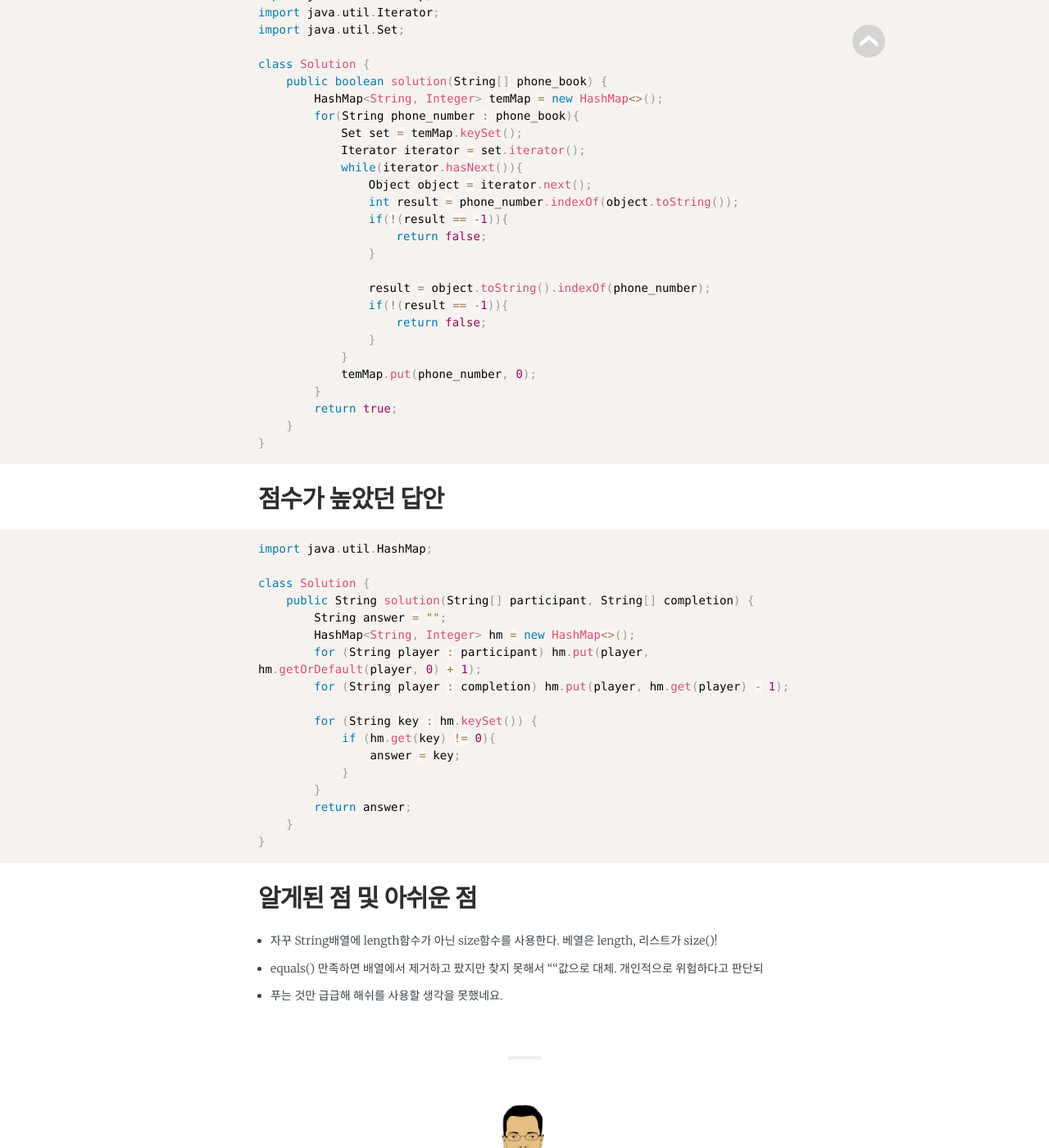
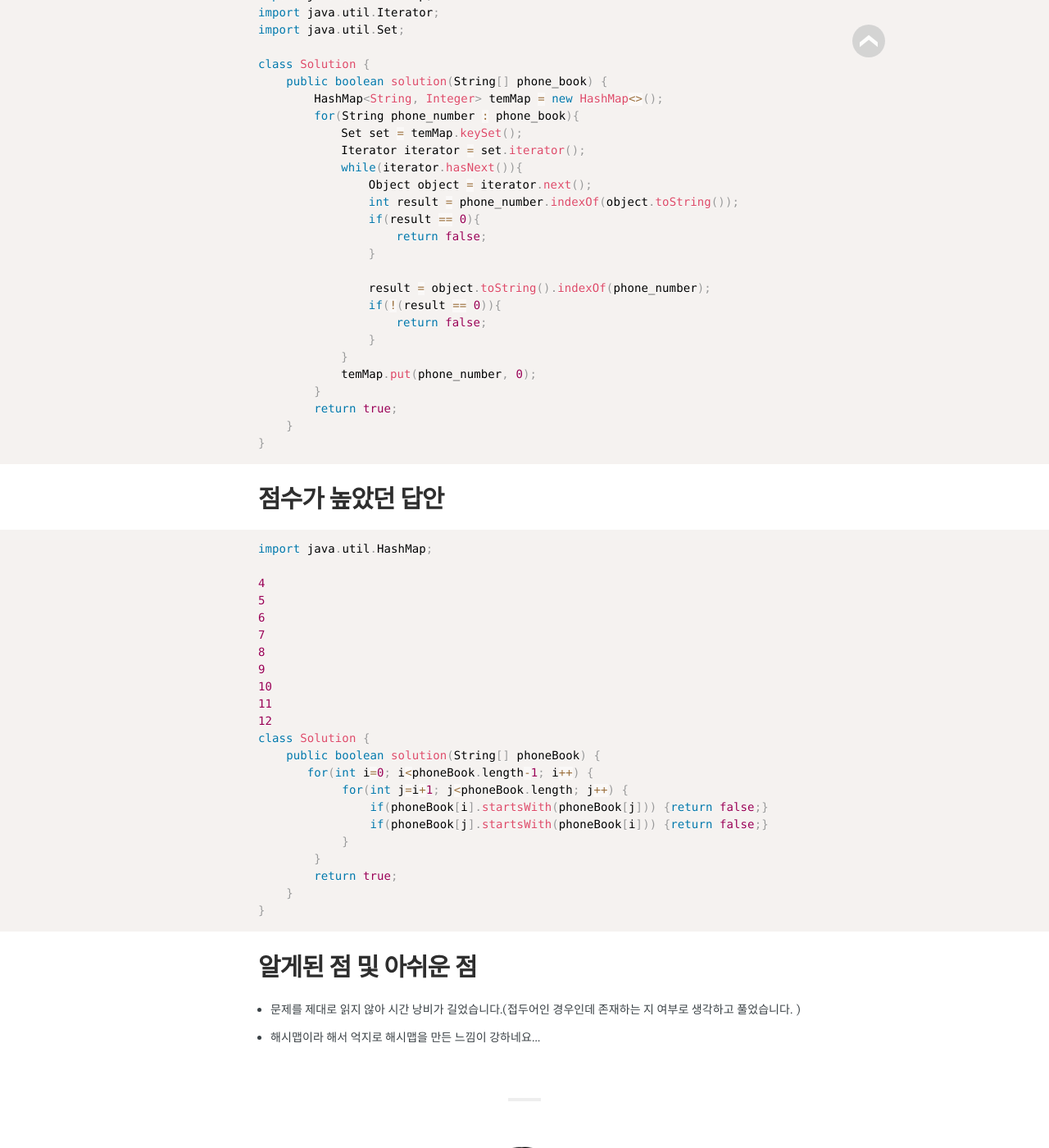
Before and after one commit to jwillmer/jekyllDecent, a Jekyll site: the page built from _posts/2019-02-12-algorithm-hash-2.md, in a window 1280 px wide and 1400 px high, scrolled down 1284 px. Shown: the whole window at 82% size. Built offline with Jekyll 4.4.1, drawn with Linux system fonts in a browser that asks for light colours; some web fonts are replaced.

Commit message:
Update 2019-02-12-algorithm-hash-2.md

````diff
--- a/_posts/2019-02-12-algorithm-hash-2.md
+++ b/_posts/2019-02-12-algorithm-hash-2.md
@@ -59,12 +59,12 @@ class Solution {
         	while(iterator.hasNext()){
         		Object object = iterator.next();
         		int result = phone_number.indexOf(object.toString());
-        		if(!(result == -1)){
+        		if(result == 0){
         			return false;
         		}
 
         		result = object.toString().indexOf(phone_number);
-        		if(!(result == -1)){
+        		if(!(result == 0)){
         			return false;
         		}
         	}
@@ -81,25 +81,29 @@ class Solution {
 ```java
 import java.util.HashMap;
 
+4
+5
+6
+7
+8
+9
+10
+11
+12
 class Solution {
-    public String solution(String[] participant, String[] completion) {
-        String answer = "";
-        HashMap<String, Integer> hm = new HashMap<>();
-        for (String player : participant) hm.put(player, hm.getOrDefault(player, 0) + 1);
-        for (String player : completion) hm.put(player, hm.get(player) - 1);
-
-        for (String key : hm.keySet()) {
-            if (hm.get(key) != 0){
-                answer = key;
+    public boolean solution(String[] phoneBook) {
+       for(int i=0; i<phoneBook.length-1; i++) {
+            for(int j=i+1; j<phoneBook.length; j++) {
+                if(phoneBook[i].startsWith(phoneBook[j])) {return false;}
+                if(phoneBook[j].startsWith(phoneBook[i])) {return false;}
             }
         }
-        return answer;
+        return true;
     }
 }
 ```
 
 ## 알게된 점 및 아쉬운 점
 
- - 자꾸 String배열에 length함수가 아닌 size함수를 사용한다. 베열은 length, 리스트가 size()!
- - equals() 만족하면 배열에서 제거하고 팠지만 찾지 못해서 ""값으로 대체. 개인적으로 위험하다고 판단되
- - 푸는 것만 급급해 해쉬를 사용할 생각을 못했네요.
+ - 문제를 제대로 읽지 않아 시간 낭비가 길었습니다.(접두어인 경우인데 존재하는 지 여부로 생각하고 풀었습니다. )
+ - 해시맵이라 해서 억지로 해시맵을 만든 느낌이 강하네요...
````
